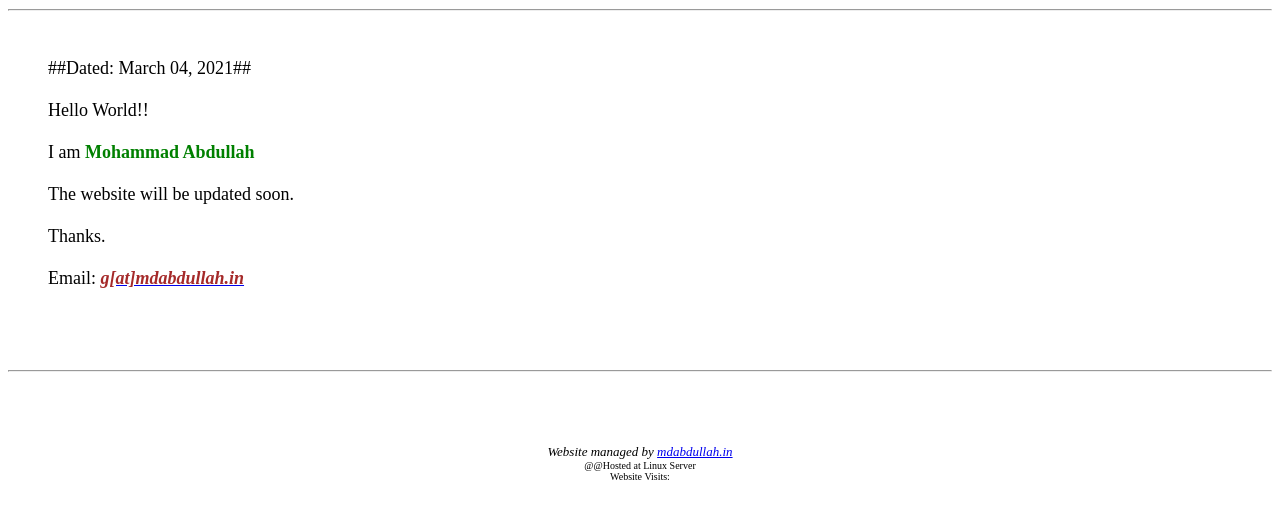
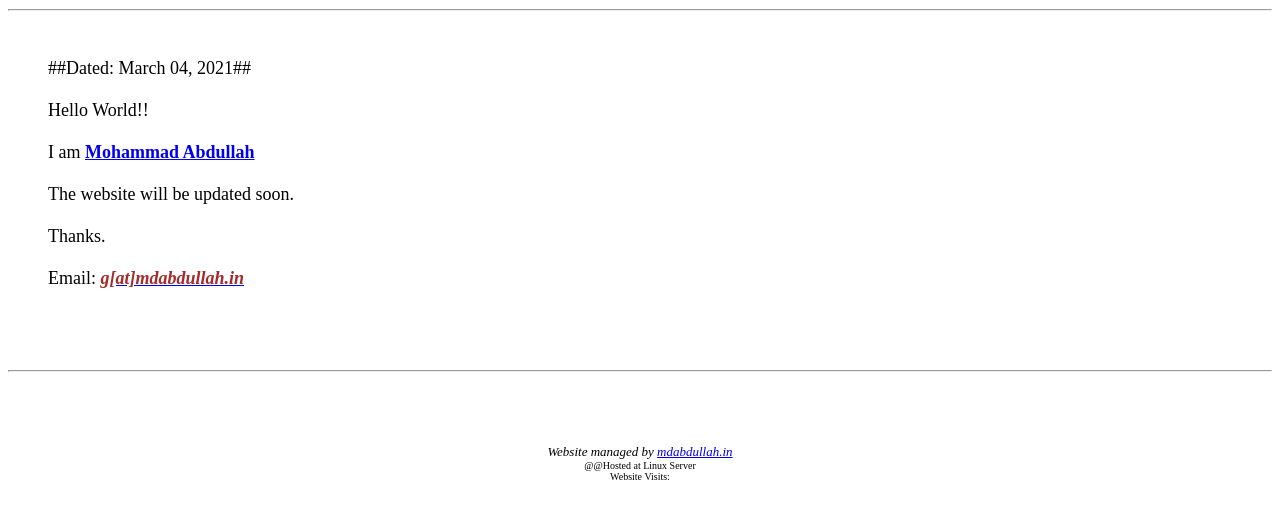
Before and after one commit to mdabdullah0/mdabdullah0.github.io, a plain HTML site: page index.html in a window 1280 px wide. Shown: the part 133-652 px from the top of the page. Drawn offline with Linux system fonts and the light colour scheme.

Commit message:
Update index.html

```diff
--- a/index.html
+++ b/index.html
@@ -27,7 +27,7 @@ Hello World!!
 <br>
 
 <br>
-I am <font color="Green"><b>Mohammad Abdullah</font color></b>
+I am <font color="Green"><b><a href="about.html">Mohammad Abdullah</font color></b></a>
 
 <br>
 <br>
```
